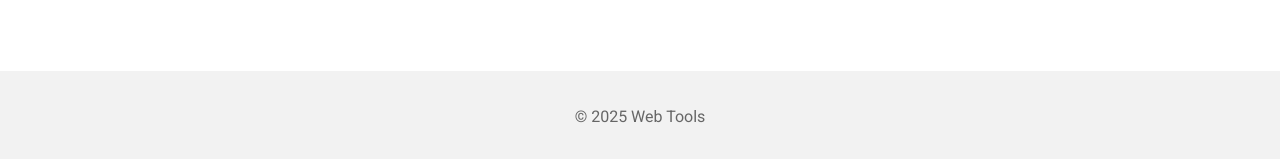
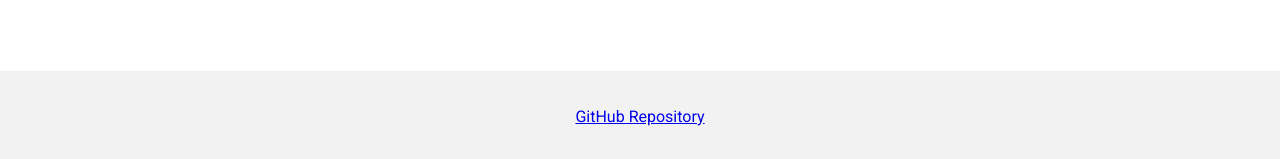
Before and after one commit to jbellue/convert, a Jekyll site: the page built from index.html, in a window 1280 px wide. Shown: the part 738-897 px from the top of the page. Built offline with Jekyll 4.4.1, drawn with Linux system fonts in a browser that asks for light colours.

Commit message:
Update footer in default layout to link to GitHub repository

```diff
--- a/_layouts/default.html
+++ b/_layouts/default.html
@@ -20,7 +20,7 @@
   </main>
 
   <footer>
-    <p>&copy; {{ site.time | date: '%Y' }} {{ site.title }}</p>
+    <p><a href="https://github.com/jbellue/convert" target="_blank" rel="noopener noreferrer">GitHub Repository</a></p>
   </footer>
 </body>
 </html>
```
